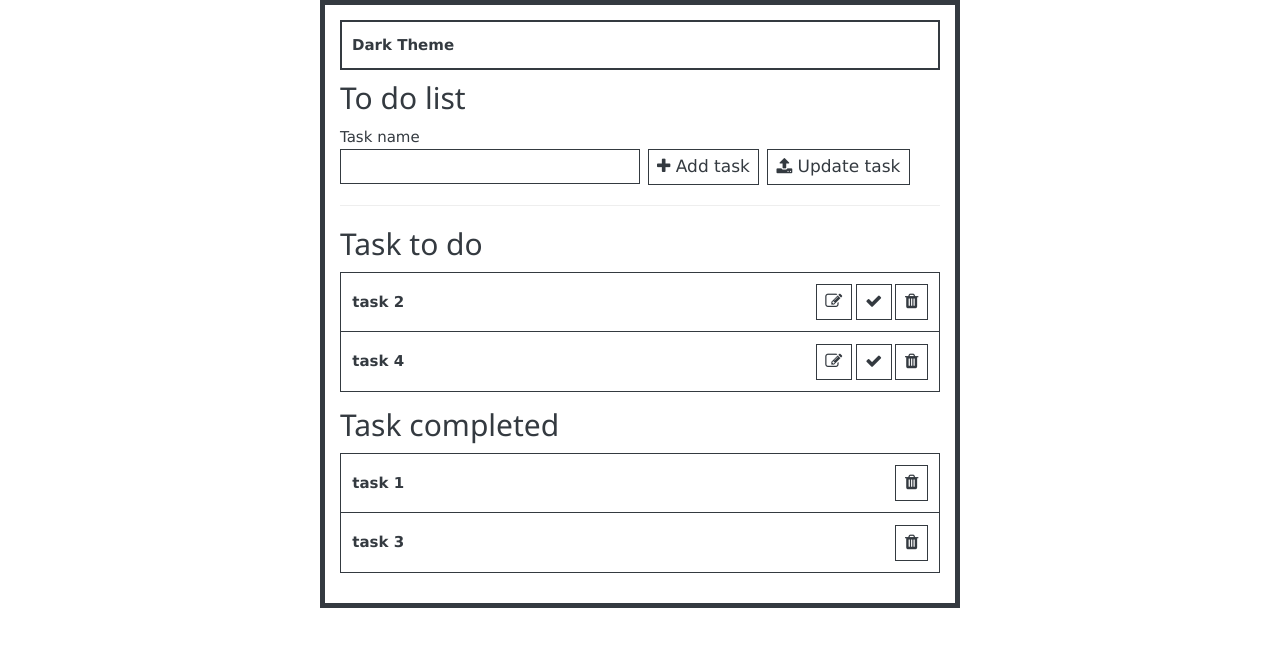
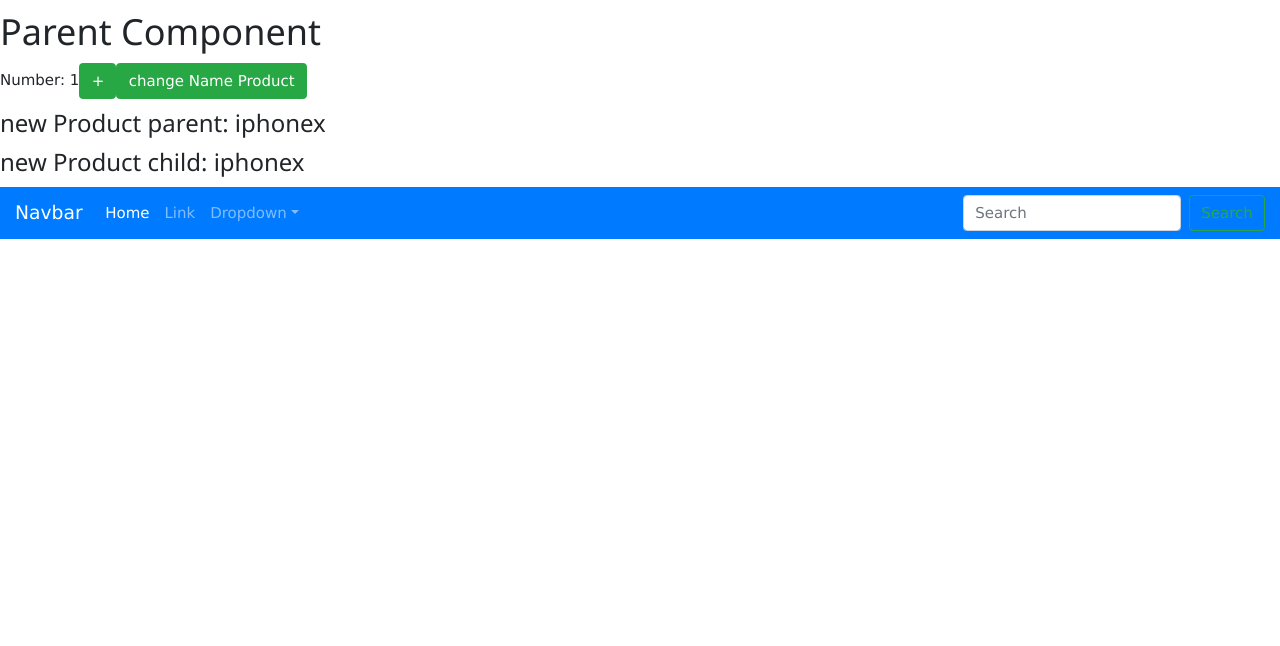
Before and after one commit to HiepHoang2190/Cyber-Reactjs-Componet-K3, a React (Create React App) app in the folder react-component-k3/: page / in a window 1280 px wide. Shown: the top 646 px of the page. Built offline with nearby package versions, Linux system fonts and the light colour scheme.

Commit message:
ReactJs-K3: Lesson 23: life cycle shouldComponentUpdate, getSnapshotBeforeUpdate

```diff
--- a/react-component-k3/package.json
+++ b/react-component-k3/package.json
@@ -9,6 +9,7 @@
     "@testing-library/jest-dom": "^5.14.1",
     "@testing-library/react": "^11.2.7",
     "@testing-library/user-event": "^12.8.3",
+    "lodash": "^4.17.21",
     "react": "^17.0.2",
     "react-dom": "^17.0.2",
     "react-redux": "^7.2.4",
--- a/react-component-k3/src/App.js
+++ b/react-component-k3/src/App.js
@@ -14,8 +14,8 @@ class App extends Component {
         {/* <UserProfile /> */}
         {/* <DemoJSS /> */}
         {/* <DemoTheme /> */}
-        <ToDoList />
-        {/* <LifeCycleReact /> */}
+        {/* <ToDoList /> */}
+        <LifeCycleReact />
       </div>
     );
   }
--- a/react-component-k3/src/LifeCycleReact/ChildComponent.js
+++ b/react-component-k3/src/LifeCycleReact/ChildComponent.js
@@ -1,10 +1,24 @@
 import React, { Component } from 'react';
-
+import _ from 'lodash'
 class ChildComponent extends Component {
+    //Được gọi khi component này được sử dụng trên DOM (giao diện của app)
+    static getDerivedStateFromProps(newProps, currentState) {
+        console.log('getDerivedStateFromProps_child')
+        return null;
+    }
+    shouldComponentUpdate(newProps, newState) {
+        console.log('newProps', newProps);
+        console.log('this.props', this.props);
+        if (!_.isEqual(newProps.product, this.props.product)) {
+            return true
+        }
+        return false;
+    }
     render() {
         console.log('renderChildComponent');
         return (
             <div>
+                <h3> new Product child: {this.props.product.name} </h3>
                 <nav className="navbar navbar-expand-sm navbar-dark bg-primary">
                     <a className="navbar-brand" href="#">Navbar</a>
                     <button className="navbar-toggler d-lg-none" type="button" data-toggle="collapse" data-target="#collapsibleNavId" aria-controls="collapsibleNavId" aria-expanded="false" aria-label="Toggle navigation">
--- a/react-component-k3/src/LifeCycleReact/LifeCycleReact.js
+++ b/react-component-k3/src/LifeCycleReact/LifeCycleReact.js
@@ -7,13 +7,17 @@ class LifeCycleReact extends Component {
     constructor(props) {
         super(props);
         this.state = {
-            number: 1
+            number: 1,
+            product: {
+                id: 1,
+                name: 'iphonex'
+            }
         }
         console.log('constructor')
     }
     //Được gọi khi component này được sử dụng trên DOM (giao diện của app)
     static getDerivedStateFromProps(newProps, currentState) {
-        console.log('getDerivedStateFromProps')
+        // console.log('getDerivedStateFromProps')
         return null;
     }
     // Được gọi khi setState hoặc props
@@ -31,21 +35,33 @@ class LifeCycleReact extends Component {
                 <span>Number: {this.state.number}</span>
                 <button className="btn btn-success" onClick={() => {
                     this.setState({
-                        number: this.state.number += 1
+                        // number: this.state.number += 1
+                        number: this.state.number //bài 23
                     })
-                }}></button>
-                {this.state.number === 1 ? <ChildComponent /> : ''}
+                }}>+</button>
+                <button className="btn btn-success" onClick={() => {
+                    let newProduct = { ...this.state.product };
+                    newProduct.name = 'Samsung note 10 plus';
+                    this.setState({
+                        product: newProduct
+                    })
+                }}>change Name Product </button>
+
+                <h3> new Product parent: {this.state.product.name}
+                </h3>
+                <ChildComponent product={this.state.product} />
+                {/* {this.state.number === 1 ? <ChildComponent /> : ''} */}
 
             </div>
         );
     }
     // Được gọi sau render và chỉ gọi 1 lần duy nhất (trạng thái mounting)
     componentDidMount() {
-        console.log('componentDidMount')
+        // console.log('componentDidMount')
     }
     // Lần đầu sẽ không gọi, chỉ gọi khi setState  hoặc thay đổi props
     componentDidUpdate() {
-        console.log('componentDidUpdate')
+        // console.log('componentDidUpdate')
     }
 }
 
```
Also changed, not shown: 1 other file (tests, documents, lock files or other folders).
